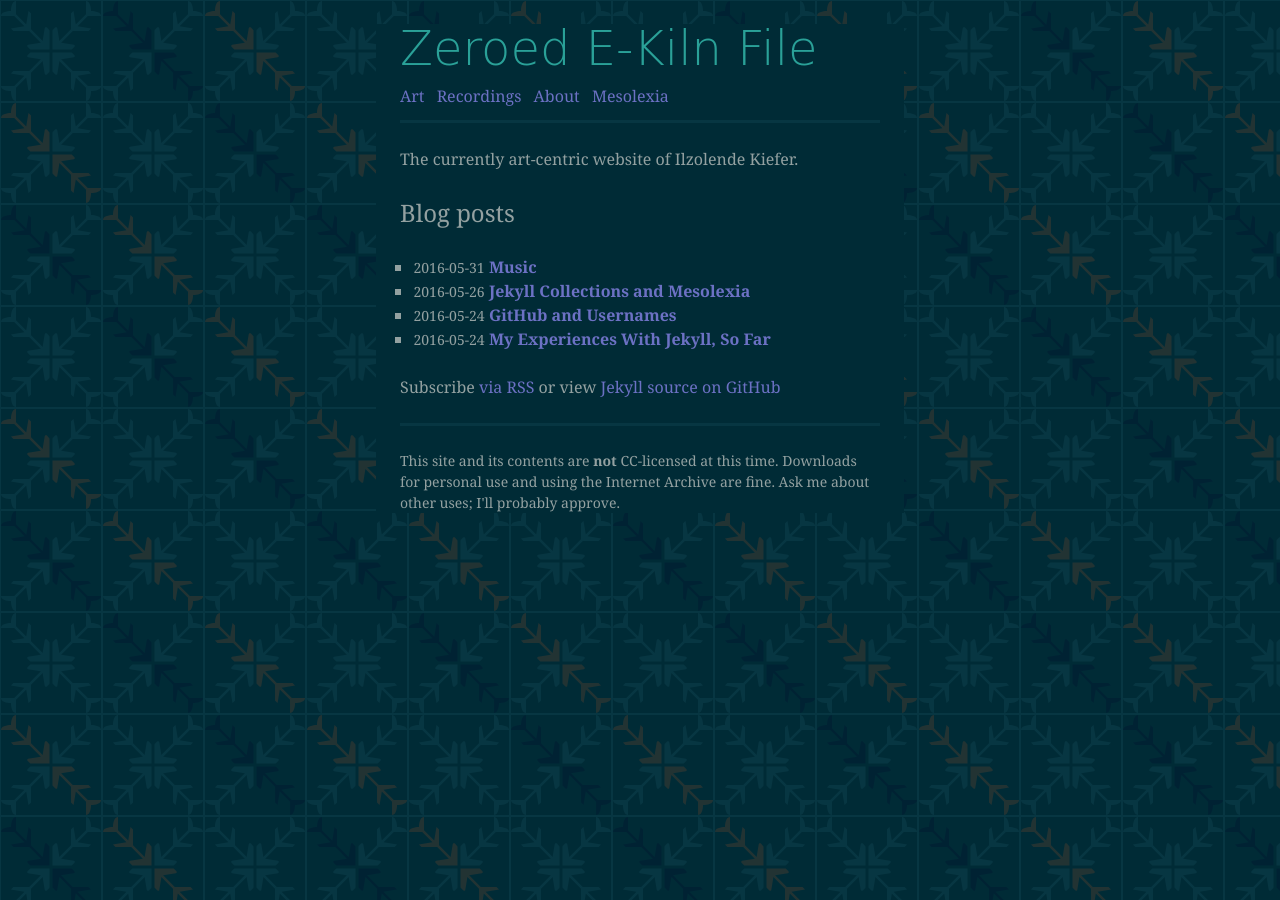
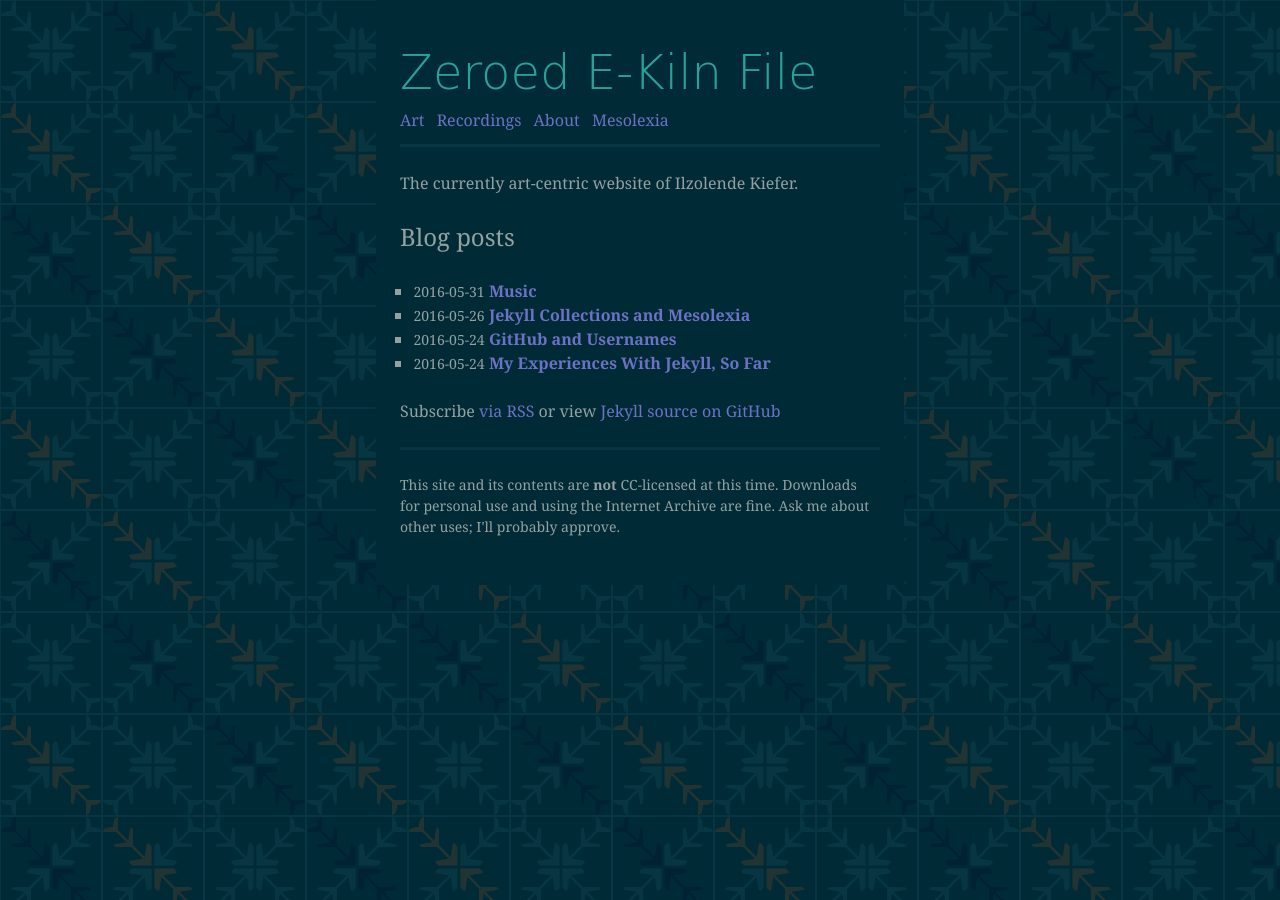
Before and after one commit to ilzolende/ilzolende.github.io, a Jekyll site: the page built from index.html, in a window 1280 px wide. Built offline with Jekyll 4.4.1, drawn with Linux system fonts in a browser that asks for light colours; some web fonts are replaced.

Commit message:
adjusted <body> padding

```diff
--- a/_sass/_layout.scss
+++ b/_sass/_layout.scss
@@ -6,8 +6,7 @@
   max-width: $body-width;
   margin-left:auto;
   margin-right:auto;
-  padding-left: $base-line-height * 1em;
-  padding-right: $base-line-height * 1em;
+  padding: $spacing-unit;
 }
 
 /**
```
